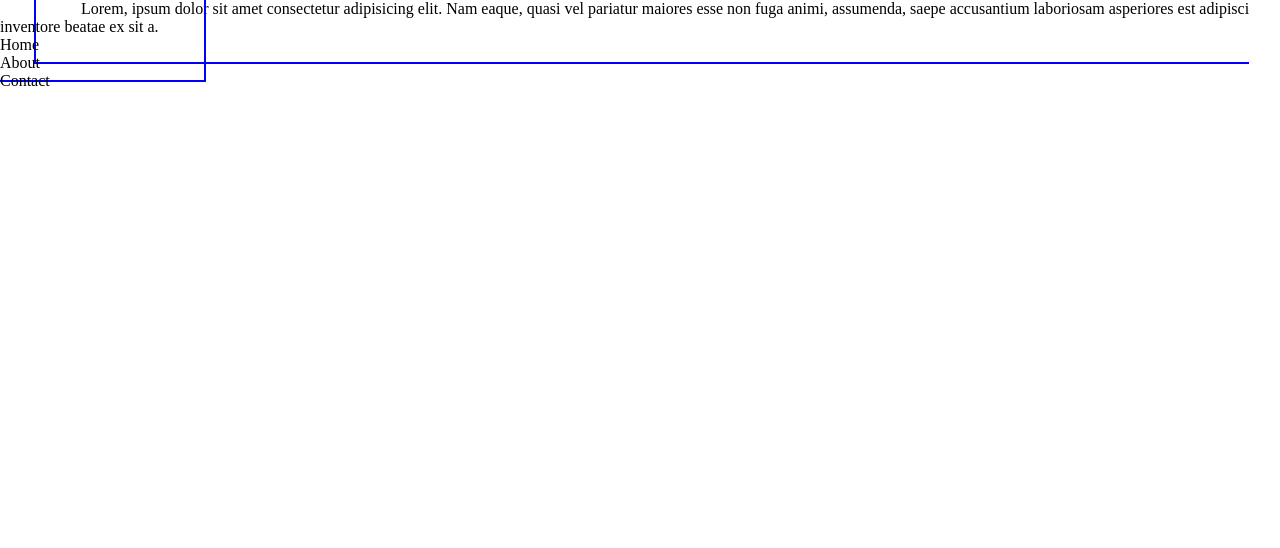
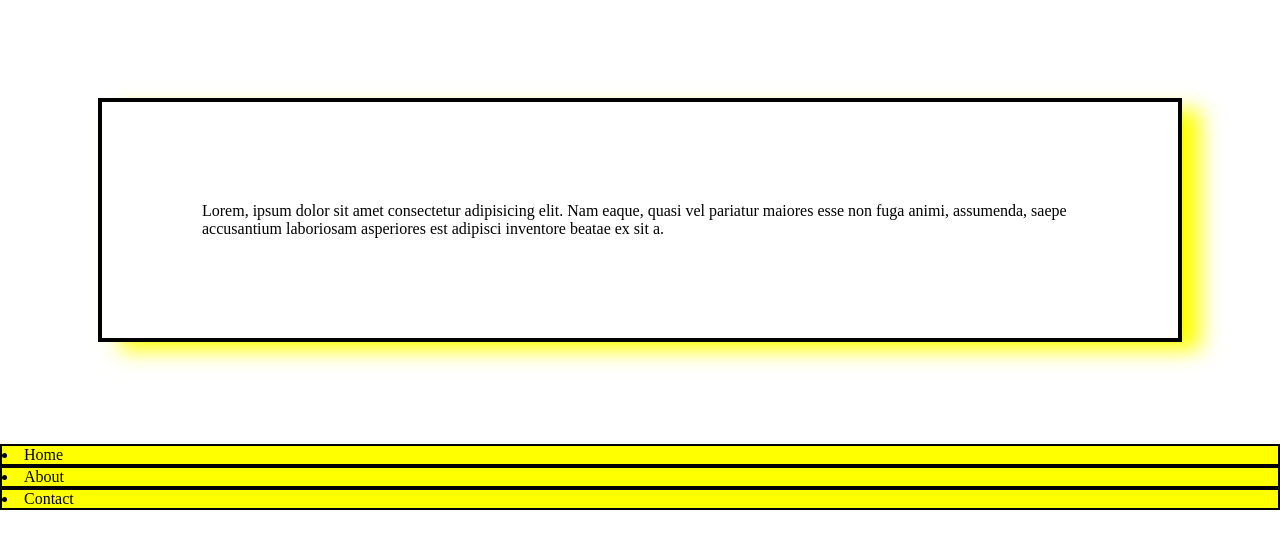
Before and after one commit to Jiya-code21/Web_by_Code_with_harry, a plain HTML site: page CSS/video_5/index.html in a window 1280 px wide. Drawn offline with Linux system fonts and the light colour scheme.

Commit message:
Update style.css

```diff
--- a/CSS/video_5/style.css
+++ b/CSS/video_5/style.css
@@ -4,7 +4,23 @@
 }
 .box{
     border:2px solid blue;
-display:inline;
-padding:45px;
-margin:34px;
+display:inline-block;
+margin:100px;
+padding:100px;
+border:2px solid black;
+box-shadow:20px 10px 20px yellow;
+outline:2px solid black;
+overflow:scroll;/*overflow kare toh scrooll bar show */
+/*Highly recommend (overflow:auto) to use...*/
+overflow:auto;/*if not shown overflow then no scroll bar*/
+/*For specific axis...*/
+overflow-x:hidden;
+overflow-y:hidden;
 }
+
+div ul li{
+
+    background-color:yellow;
+    list-style-position:inside;
+    border:2px solid black;
+}
```
